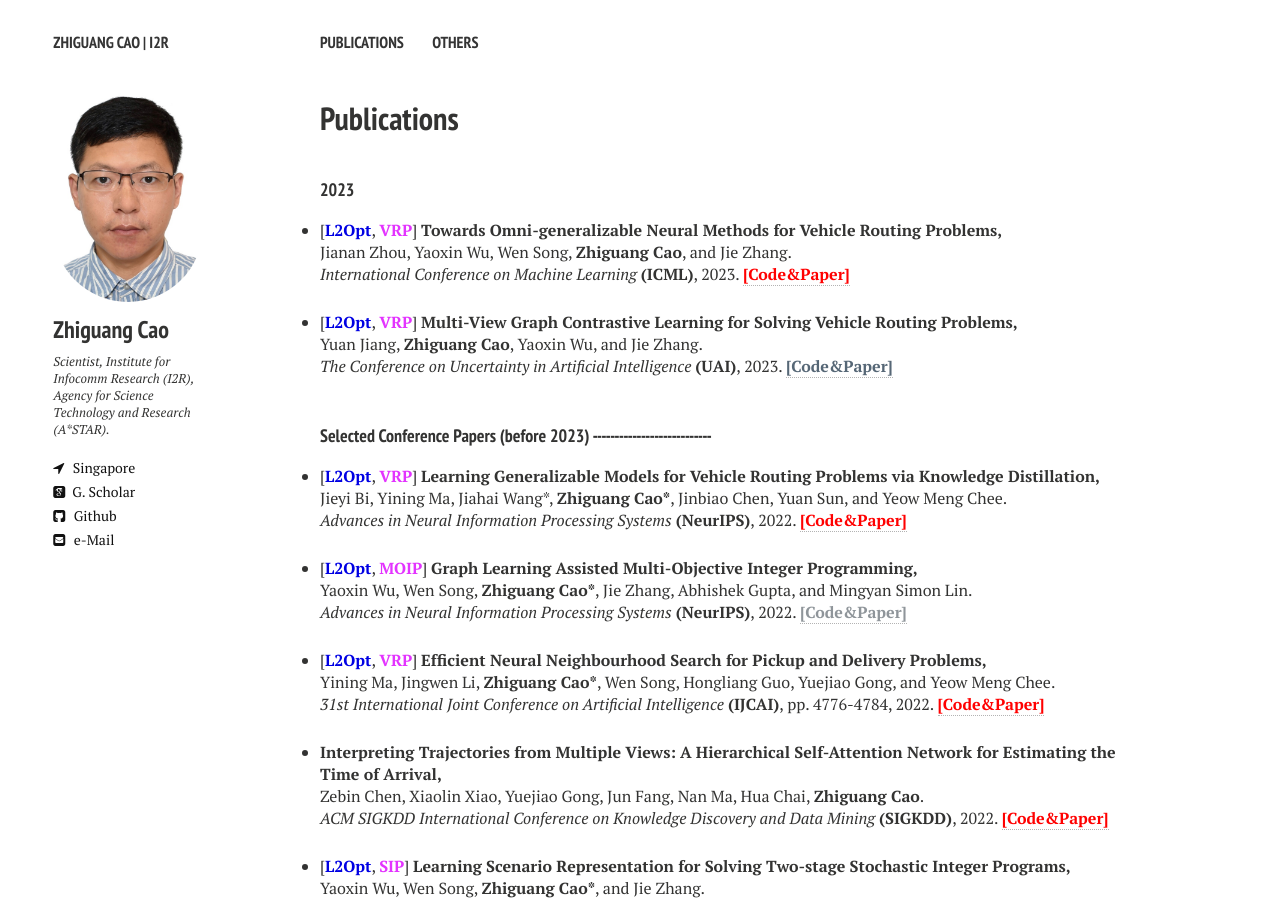
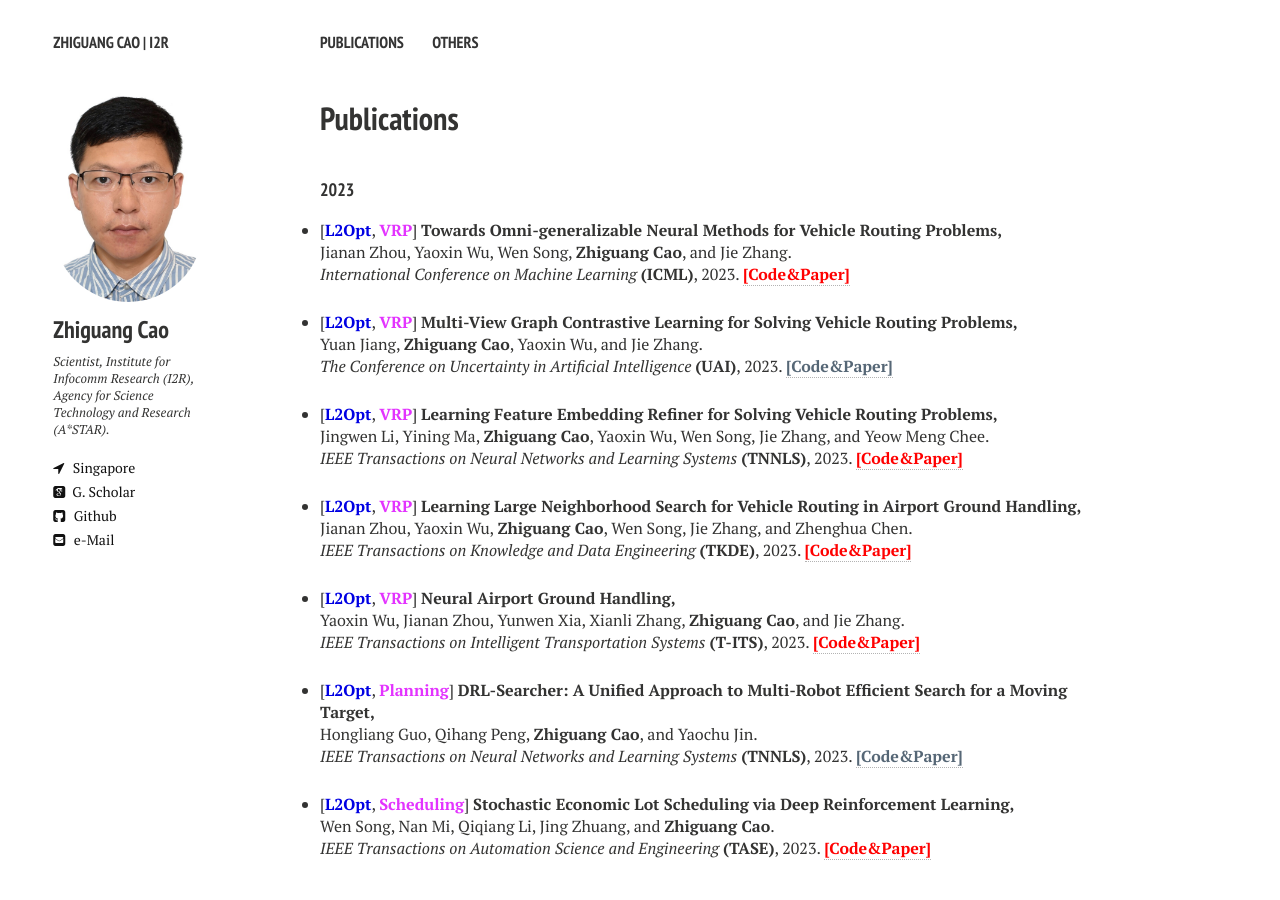
Before and after one commit to zhiguangcaosg/zhiguangcaosg.github.io, a Jekyll site: the page built from publications.md, in a window 1280 px wide and 900 px high. Built offline with Jekyll 4.4.1, drawn with Linux system fonts in a browser that asks for light colours; nearby versions of some CDN libraries; some of the changed text lies outside the part shown.

Commit message:
Update publications.html

```diff
--- a/_layouts/publications.html
+++ b/_layouts/publications.html
@@ -101,6 +101,48 @@ div.bibtex pre { font-size: 75%; overflow: auto;  width: 100%; padding: 0em 0em;
 [<font color="#0000E3"><b>L2Opt</b></font>, <font color="#E333FF"><b>VRP</b></font>] <b>Multi-View Graph Contrastive Learning for Solving Vehicle Routing Problems,</b>
 <br> Yuan Jiang, <b>Zhiguang Cao</b>, Yaoxin Wu, and Jie Zhang.<br>
 <i>The Conference on Uncertainty in Artificial Intelligence</i> <b>(UAI)</b>, 2023. <a href="https://zhiguangcaosg.github.io/publications/"> <font color="#566776"><b>[Code&Paper]</b> </font></a>
+</p>
+</li>
+
+<li>
+<p>
+[<font color="#0000E3"><b>L2Opt</b></font>, <font color="#E333FF"><b>VRP</b></font>] <b>Learning Feature Embedding Refiner for Solving Vehicle Routing Problems,</b>
+<br>Jingwen Li, Yining Ma, <b>Zhiguang Cao</b>, Yaoxin Wu, Wen Song, Jie Zhang, and Yeow Meng Chee.<br>
+<i> IEEE Transactions on Neural Networks and Learning Systems</i> <b>(TNNLS)</b>, 2023. <a href="https://github.com/Demon0312/Feature-Embedding-Refiner" target="_blank"> <font color="#FF0000"><b>[Code&Paper]</b> </font></a>
+</p>
+</li>
+
+<li>
+<p>
+[<font color="#0000E3"><b>L2Opt</b></font>, <font color="#E333FF"><b>VRP</b></font>] <b>Learning Large Neighborhood Search for Vehicle Routing in Airport Ground Handling,</b>
+<br>Jianan Zhou, Yaoxin Wu, <b>Zhiguang Cao</b>, Wen Song, Jie Zhang, and Zhenghua Chen.<br>
+<i> IEEE Transactions on Knowledge and Data Engineering</i> <b>(TKDE)</b>, 2023. <a href="https://github.com/RoyalSkye/AGH" target="_blank"> <font color="#FF0000"><b>[Code&Paper]</b> </font></a>
+</p>
+</li>
+
+
+<li>
+<p>
+[<font color="#0000E3"><b>L2Opt</b></font>, <font color="#E333FF"><b>VRP</b></font>] <b>Neural Airport Ground Handling,</b>
+<br>Yaoxin Wu, Jianan Zhou, Yunwen Xia, Xianli Zhang, <b>Zhiguang Cao</b>, and Jie Zhang.<br>
+<i> IEEE Transactions on Intelligent Transportation Systems</i> <b>(T-ITS)</b>, 2023. <a href="https://github.com/RoyalSkye/AGH" target="_blank"> <font color="#FF0000"><b>[Code&Paper]</b> </font></a>
+</p>
+</li>
+
+<li>
+<p>
+[<font color="#0000E3"><b>L2Opt</b></font>, <font color="#E333FF"><b>Planning</b></font>] <b>DRL-Searcher: A Unified Approach to Multi-Robot Efficient Search for a Moving Target,</b>
+<br>Hongliang Guo, Qihang Peng, <b>Zhiguang Cao</b>, and Yaochu Jin.<br>
+<i> IEEE Transactions on Neural Networks and Learning Systems</i> <b>(TNNLS)</b>, 2023.  <a href="https://zhiguangcaosg.github.io/publications/"> <font color="#566776"><b>[Code&Paper]</b> </font></a>
+</p>
+</li>
+
+
+<li>
+<p>
+[<font color="#0000E3"><b>L2Opt</b></font>, <font color="#E333FF"><b>Scheduling</b></font>] <b>Stochastic Economic Lot Scheduling via Deep Reinforcement Learning,</b>
+<br>Wen Song, Nan Mi, Qiqiang Li, Jing Zhuang, and <b>Zhiguang Cao</b>.<br>
+<i>IEEE Transactions on Automation Science and Engineering</i> <b>(TASE)</b>, 2023. <a href="https://github.com/Meeea-914/elsp_drl" target="_blank"> <font color="#FF0000"><b>[Code&Paper]</b> </font></a>
 </p>
 </li>
 
@@ -316,7 +358,7 @@ div.bibtex pre { font-size: 75%; overflow: auto;  width: 100%; padding: 0em 0em;
 </ul>
 
 <!-------------------------------------------------------------Journal Papers Here ------------------------------------------------------------>
-<h4 style="margin-bottom:0px;padding-top:20px;">Selected Journal Articles</h4> (before 2023)
+<h4 style="margin-bottom:0px;padding-top:20px;">Selected Journal Articles (before 2023) ---------------------------</h4> (before 2023)
 
     <!-- Item: Caelles2016 -->
 <ul style="padding-left:0px;">
@@ -358,7 +400,7 @@ div.bibtex pre { font-size: 75%; overflow: auto;  width: 100%; padding: 0em 0em;
 </p>
 </li>
 
--->
+
 
 <li>
 <p>
@@ -367,7 +409,7 @@ div.bibtex pre { font-size: 75%; overflow: auto;  width: 100%; padding: 0em 0em;
 <i>IEEE Transactions on Automation Science and Engineering</i> <b>(TASE)</b>, 2023. <a href="https://github.com/Meeea-914/elsp_drl" target="_blank"> <font color="#FF0000"><b>[Code&Paper]</b> </font></a>
 </p>
 </li>
-
+-->
 
 <li>
 <p>
```
